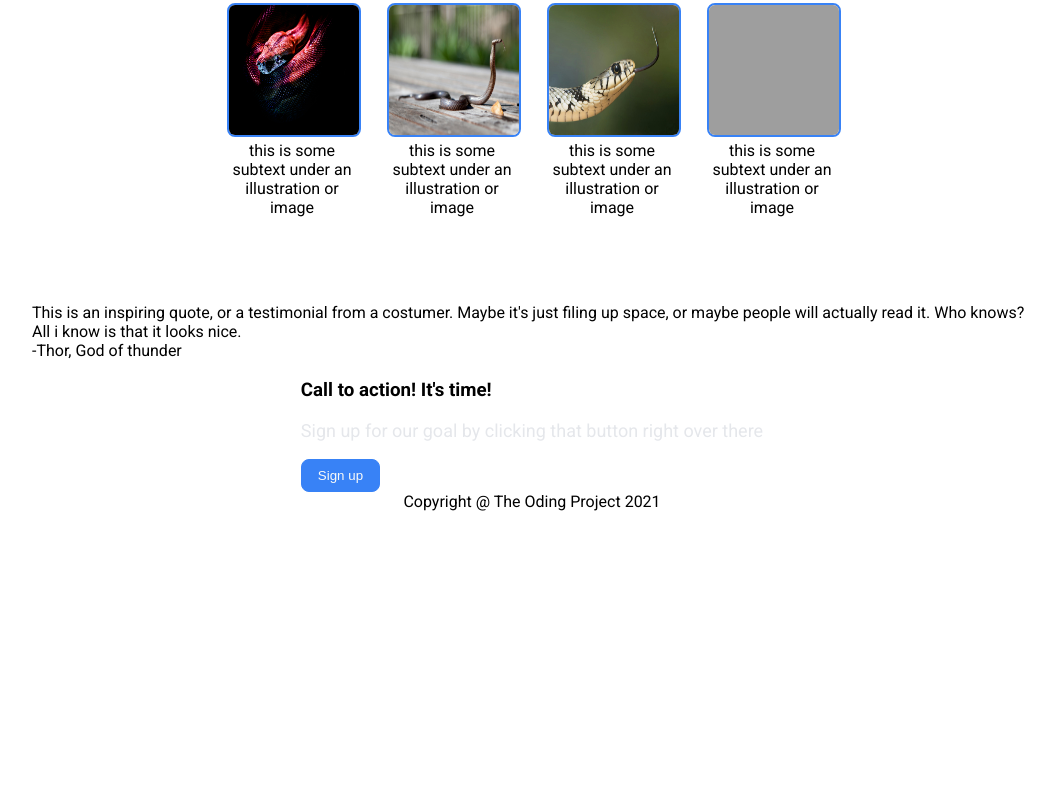
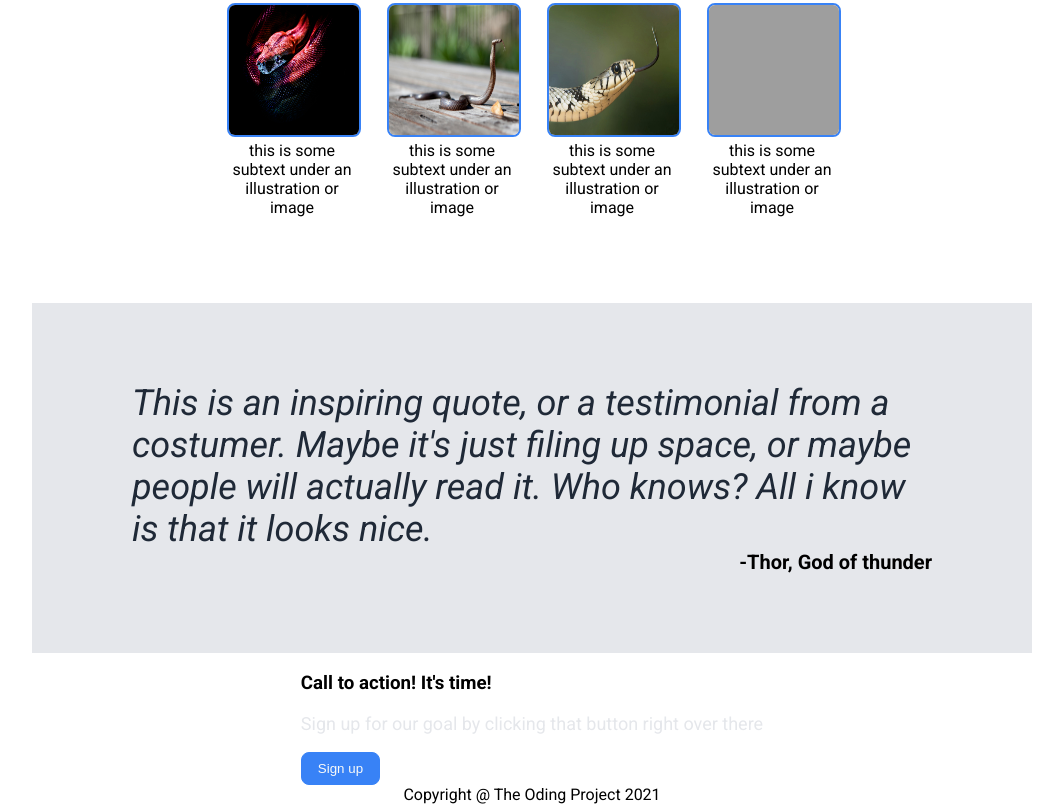
Before and after one commit to Amgaa0916/CSS-project, a plain HTML site: page index.html in a window 1280 px wide. Shown: the part 614-1418 px from the top of the page, without its empty margins (108-1171 px from the left). Before the commit the page ends 1125 px from the top, so only its background shows below. Drawn offline with Linux system fonts and the light colour scheme; grey boxes are pictures that could not be loaded.

Commit message:
Completed the css of quotatioin section

```diff
--- a/style.css
+++ b/style.css
@@ -77,3 +77,23 @@ h2{
     font-size:36px;
     color: #1f2937;
 }
+.quote-section{
+    background-color:#e5e7eb;
+    padding:0px 100px;
+    align-items:center;
+    justify-content:center;
+    height:350px;
+    display:flex;
+    flex-direction:column;
+}
+.quote{
+    font-size:36px;
+    font-style:italic;
+    color: #1f2937;
+
+}
+.source{
+    margin-left:auto;
+    font-weight:bold;
+    font-size:20px;
+}
```
